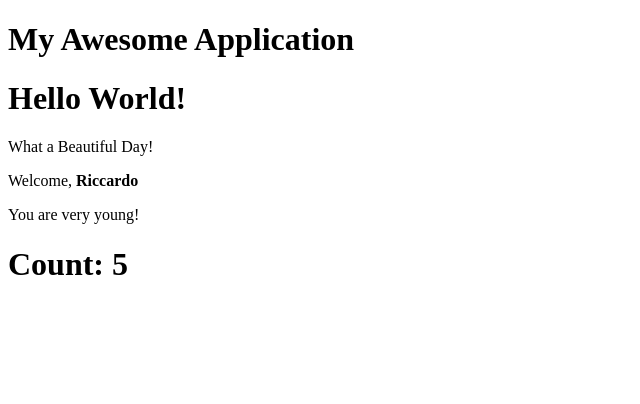
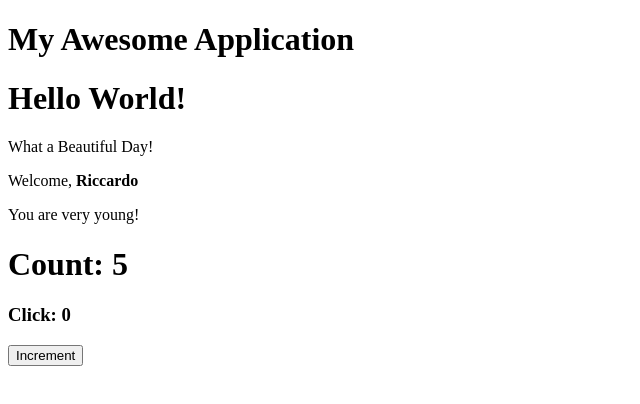
Before and after one commit to RiccardoMannino/Jsx-exercise, a React (Create React App) app in the folder react-exercises/: page / in a window 1280 px wide. Shown: the top 404 px of the page, without its empty margins (0-640 px from the left). Built offline with nearby package versions, Linux system fonts and the light colour scheme.

Commit message:
events-01

```diff
--- a/react-exercises/src/App.js
+++ b/react-exercises/src/App.js
@@ -1,4 +1,5 @@
 import React from "react";
+import { ClickCounter } from "./ClickCounter";
 import { Counter } from "./Counter";
 import { Hello } from "./Hello";
 // import { Message } from "./Message";
@@ -14,6 +15,7 @@
         {/* <Message /> */}
         <Welcome name="Riccardo" age={18} />
         <Counter timeout={1000} incrementBy={1} initialValue={0} />
+        <ClickCounter incrementBy={1} initialValue={0} />
       </div>
     );
   }
--- /dev/null
+++ b/react-exercises/src/ClickCounter.js
@@ -0,0 +1,22 @@
+import React from "react";
+
+export class ClickCounter extends React.Component {
+  state = {
+    counter: this.props.initialValue,
+  };
+
+  counterIncrement = () => {
+    this.setState((state) => ({
+      counter: state.counter + this.props.incrementBy,
+    }));
+  };
+
+  render() {
+    return (
+      <>
+        <h3>Click: {this.state.counter}</h3>
+        <button onClick={this.counterIncrement}>Increment</button>
+      </>
+    );
+  }
+}
```
